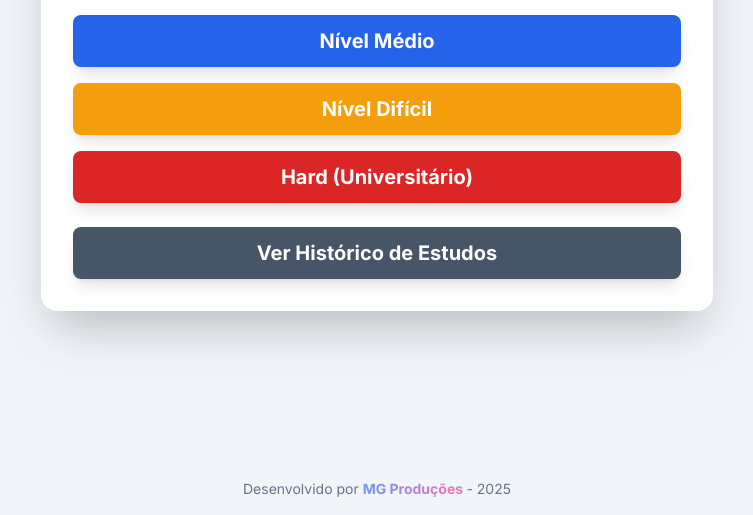
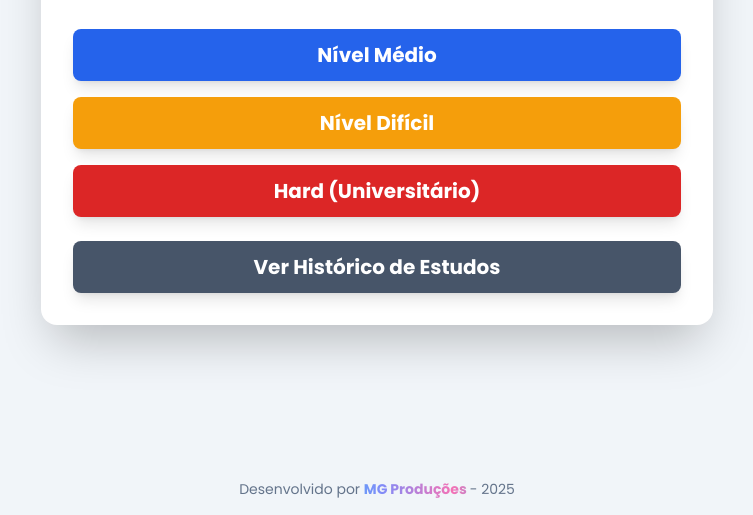
Before and after one commit to MaikonGino/quiz, a plain HTML site: page index.html in a window 1280 px wide. Shown: the part 285-800 px from the top of the page, without its empty margins (263-1016 px from the left). Drawn offline with nearby package versions, Linux system fonts and the light colour scheme.

Commit message:
Atualizar o index.html

```diff
--- a/index.html
+++ b/index.html
@@ -20,10 +20,10 @@
     <script src="https://cdnjs.cloudflare.com/ajax/libs/tone/14.7.77/Tone.js"></script>
     <link rel="preconnect" href="https://fonts.googleapis.com">
     <link rel="preconnect" href="https://fonts.gstatic.com" crossorigin>
-    <link href="https://fonts.googleapis.com/css2?family=Inter:wght@400;500;600;700&display=swap" rel="stylesheet">
+    <link href="https://fonts.googleapis.com/css2?family=Poppins:wght@400;500;600;700&display=swap" rel="stylesheet">
     <style>
         body {
-            font-family: 'Inter', sans-serif;
+    font-family: 'Poppins', sans-serif;
 }
         .quiz-option, .level-button, .history-button, .action-button, .tab-button {
             transition: all 0.2s ease-in-out;
@@ -86,11 +86,11 @@
         }
     </style>
 </head>
-<body class="bg-slate-100 dark:bg-slate-900 text-slate-800 dark:text-slate-200 flex flex-col min-h-screen">
+<body class="bg-slate-100 dark:bg-slate-900 text-slate-800 dark:text-slate-200 grid grid-rows-[1fr_auto] min-h-screen">
 
     <div id="animation-overlay" class="absolute top-0 left-0 w-full h-full pointer-events-none z-50"></div>
 
-    <main class="w-full flex-grow flex items-center justify-center p-4">
+    <main class="w-full flex items-center justify-center p-4">
         <div id="quiz-container" class="w-full max-w-2xl bg-white dark:bg-slate-800 rounded-2xl shadow-2xl p-6 md:p-8 relative z-10">
 
             <button id="theme-toggle" class="absolute top-4 right-4 p-2 rounded-full text-slate-500 dark:text-slate-400 hover:bg-slate-200 dark:hover:bg-slate-700 focus-visible:outline-none focus-visible:ring-2 focus-visible:ring-offset-2 focus-visible:ring-sky-500 dark:focus-visible:ring-offset-slate-800" title="Alterar tema">
@@ -108,7 +108,6 @@
                 </div>
                 <button onclick="showHistoryScreen()" class="history-button w-full bg-slate-600 text-white font-bold py-3 px-6 rounded-lg hover:bg-slate-700 text-xl shadow-lg focus-visible:outline-none focus-visible:ring-2 focus-visible:ring-offset-2 focus-visible:ring-slate-500 dark:focus-visible:ring-offset-slate-900">Ver Histórico de Estudos</button>
             </div>
-
             <div id="game-screen" class="hidden">
                 <div class="flex justify-between items-start border-b border-slate-200 dark:border-slate-700 pb-4 mb-6">
                     <div>
@@ -132,7 +131,6 @@
                     <button id="next-button" onclick="nextQuestion()" class="action-button w-1/2 bg-emerald-600 text-white font-bold py-3 px-6 rounded-lg shadow-md hidden focus-visible:outline-none focus-visible:ring-2 focus-visible:ring-offset-2 focus-visible:ring-emerald-500 dark:focus-visible:ring-offset-slate-800">Próxima</button>
                 </div>
             </div>
-
             <div id="end-screen" class="hidden text-center">
                  <h2 class="text-3xl font-bold mb-4">Fim da Rodada!</h2>
                  <p class="text-slate-600 dark:text-slate-400 text-xl mb-2">Sua pontuação foi:</p>
@@ -157,8 +155,7 @@
             </div>
         </div>
     </main>
-
-    <footer class="text-center p-4 text-slate-500 dark:text-slate-400 text-sm sticky bottom-0 w-full bg-slate-100 dark:bg-slate-900">
+    <footer class="text-center p-4 text-slate-500 dark:text-slate-400 text-sm bg-slate-100 dark:bg-slate-900">
         Desenvolvido por
         <a href="https://portfoliomaikongino.web.app/" target="_blank" rel="noopener noreferrer" class="font-bold animated-gradient hover:opacity-80 transition-opacity">
             MG Produções
@@ -192,7 +189,6 @@
             localStorage.setItem('color-theme', isCurrentlyDark ? 'light' : 'dark');
             applyTheme(!isCurrentlyDark);
         });
-
         const questions = {
             medium: [
                 { question: "Qual é a abstração fundamental do Amazon EC2?", options: ["Um contêiner leve e portátil.", "Uma Máquina Virtual (VM) na infraestrutura da AWS.", "Uma função serverless que executa código sob demanda.", "Um banco de dados relacional totalmente gerenciado."], answer: "Uma Máquina Virtual (VM) na infraestrutura da AWS." },
@@ -206,7 +202,7 @@
                 { question: "O que significa dizer que uma arquitetura é 'Event-Driven' (Orientada a Eventos)?", options: ["Que o código é executado em intervalos de tempo fixos, definidos pelo desenvolvedor.", "Que as funções são acionadas em resposta a eventos, como o upload de um arquivo.", "Que a aplicação só pode ser acessada através de uma API RESTful.", "Que a infraestrutura é provisionada manualmente antes da execução do código."], answer: "Que as funções são acionadas em resposta a eventos, como o upload de um arquivo." },
                 { question: "Qual o objetivo principal do AWS IAM (Identity and Access Management)?", options: ["Monitorar as métricas de desempenho dos recursos da AWS, como CPU e memória.", "Controlar o acesso aos recursos da AWS, definindo permissões para usuários e serviços.", "Orquestrar a implantação de contêineres em um cluster de instâncias EC2.", "Fornecer uma rede virtual isolada para lançar recursos da AWS com segurança."], answer: "Controlar o acesso aos recursos da AWS, definindo permissões para usuários e serviços." },
                 { question: "O que é uma AMI (Amazon Machine Image)?", options: ["Um serviço de banco de dados NoSQL totalmente gerenciado pela AWS.", "Um modelo pré-configurado para instâncias EC2, contendo SO e software.", "Uma interface de linha de comando para interagir com os serviços da AWS.", "Um contêiner Docker otimizado para rodar em ambientes da Amazon."], answer: "Um modelo pré-configurado para instâncias EC2, contendo SO e software." },
-                 question: "Qual é o principal propósito do Amazon S3 (Simple Storage Service)?", options: ["Executar código de aplicação em resposta a eventos de forma serverless.", "Fornecer poder computacional escalável na forma de máquinas virtuais.", "Armazenar e recuperar qualquer quantidade de dados, a qualquer momento, de qualquer lugar.", "Oferecer um serviço de banco de dados relacional gerenciado com alta disponibilidade."], answer: "Armazenar e recuperar qualquer quantidade de dados, a qualquer momento, de qualquer lugar." },
+                { question: "Qual é o principal propósito do Amazon S3 (Simple Storage Service)?", options: ["Executar código de aplicação em resposta a eventos de forma serverless.", "Fornecer poder computacional escalável na forma de máquinas virtuais.", "Armazenar e recuperar qualquer quantidade de dados, a qualquer momento, de qualquer lugar.", "Oferecer um serviço de banco de dados relacional gerenciado com alta disponibilidade."], answer: "Armazenar e recuperar qualquer quantidade de dados, a qualquer momento, de qualquer lugar." },
                 { question: "No contexto da AWS, o que é uma VPC (Virtual Private Cloud)?", options: ["Um data center físico localizado em uma região geográfica específica.", "Uma rede virtual logicamente isolada dentro da nuvem da AWS.", "Um serviço de balanceamento de carga que distribui o tráfego de entrada.", "Um contêiner que agrupa uma ou mais aplicações para implantação."], answer: "Uma rede virtual logicamente isolada dentro da nuvem da AWS." },
                 { question: "Qual a função do AWS Auto Scaling?", options: ["Realizar backups automáticos de bancos de dados RDS em horários pré-definidos.", "Ajustar automaticamente o número de instâncias EC2 com base na demanda.", "Criptografar automaticamente os dados armazenados em volumes EBS.", "Distribuir o tráfego de rede entre diferentes Zonas de Disponibilidade."], answer: "Ajustar automaticamente o número de instâncias EC2 com base na demanda." },
                 { question: "Qual componente do Kubernetes é responsável por expor a API do cluster?", options: ["etcd", "Scheduler", "API Server", "Kubelet"], answer: "API Server" },
@@ -337,7 +333,7 @@ university: [
                 { question: "Qual a função do 'API Gateway' em uma arquitetura serverless?", options: ["Executar o código das funções Lambda em um ambiente seguro e isolado.", "Atuar como a porta de entrada para as funções, gerenciando requisições HTTP.", "Armazenar o código-fonte das funções e gerenciar suas diferentes versões.", "Monitorar as execuções das funções e coletar métricas de desempenho."], answer: "Atuar como a porta de entrada para as funções, gerenciando requisições HTTP." },
                 { question: "O que significa a arquitetura 'mestre-escravo' do Kubernetes?", options: ["Que todos os nós do cluster têm as mesmas responsabilidades de gerenciamento.", "A arquitetura com um 'control plane' (mestre) e 'worker nodes' (escravos).", "Um modelo onde um cluster pode controlar outros clusters de forma hierárquica.", "Um termo obsoleto que não se aplica à arquitetura moderna da plataforma."], answer: "A arquitetura com um 'control plane' (mestre) e 'worker nodes' (escravos)." },
                 { question: "Qual o objetivo do AWS Amplify?", options: ["Fornecer um serviço de orquestração de contêineres baseado em Kubernetes.", "Oferecer uma plataforma BaaS para simplificar o desenvolvimento de backends.", "Gerenciar a infraestrutura de rede de uma VPC de forma automatizada.", "Executar testes de carga em aplicações web para verificar sua escalabilidade."], answer: "Oferecer uma plataforma BaaS para simplificar o desenvolvimento de backends." },
-                { question: "Por que o 'isolamento' é uma característica importante dos contêineres?", options: ["Para permitir que contêineres diferentes compartilhem o mesmo sistema de arquivos.", "Para garantir que um contêiner não possa interferir nos processos de outro.", "Para que todos os contêineres em um host executem como um único processo.", "Para facilitar a comunicação direta entre todos os contêineres sem restrições."], answer: "Para garantir que um contêiner não possa interferir nos processos de outro." },
+                { question: "Por que o 'isolamento' é uma { question: "Por que o 'isolamento' é uma característica importante dos contêineres?", options: ["Para permitir que contêineres diferentes compartilhem o mesmo sistema de arquivos.", "Para garantir que um contêiner não possa interferir nos processos de outro.", "Para que todos os contêineres em um host executem como um único processo.", "Para facilitar a comunicação direta entre todos os contêineres sem restrições."], answer: "Para garantir que um contêiner não possa interferir nos processos de outro." },
                 { question: "Qual a relação entre DevOps e o 'time-to-market'?", options: ["As práticas DevOps aumentam o 'time-to-market' ao adicionar mais etapas manuais.", "O DevOps visa reduzir o 'time-to-market' automatizando a entrega de software.", "Não há relação direta entre as práticas DevOps e o tempo de lançamento.", "O 'time-to-market' refere-se ao tempo de resposta da aplicação, otimizado pelo DevOps."], answer: "O DevOps visa reduzir o 'time-to-market' automatizando a entrega de software." },
                 { question: "O que é 'orquestração' no contexto da nuvem?", options: ["A configuração manual de cada servidor individualmente para garantir o controle.", "A coordenação e o gerenciamento automatizado de sistemas e serviços complexos.", "A prática de usar um único serviço de nuvem para todas as necessidades da aplicação.", "O processo de migrar uma aplicação de um ambiente on-premises para a nuvem."], answer: "A coordenação e o gerenciamento automatizado de sistemas e serviços complexos." },
                 { question: "O que o Amazon ECR (Elastic Container Registry) fornece?", options: ["Um serviço de computação serverless para executar contêineres sem gerenciar servidores.", "Um registro de imagens de contêiner privado, seguro e gerenciado.", "Um orquestrador de contêineres baseado no projeto de código aberto Kubernetes.", "Um serviço de monitoramento para coletar métricas de clusters de contêineres."], answer: "Um registro de imagens de contêiner privado, seguro e gerenciado." },
@@ -347,7 +343,6 @@ university: [
                 { question: "O que é um 'release channel' no GKE?", options: ["Um canal de comunicação para suporte técnico com a equipe do Google.", "Uma funcionalidade que permite atualizações automáticas controladas do cluster.", "Um tipo de rede virtual para conectar clusters GKE em diferentes regiões.", "Uma política de segurança que restringe o acesso ao control plane do cluster."], answer: "Uma funcionalidade que permite atualizações automáticas controladas do cluster." }
             ]
         };
-
         let questionPools = {};
         let currentDifficulty = '';
         let currentQuestions = [];
@@ -453,7 +448,6 @@ university: [
             totalQuestionsEl.textContent = totalGameQuestions;
             displayQuestion();
         }
-
         function displayQuestion() {
             selectedOption = null;
             confirmButton.disabled = true;
@@ -520,6 +514,7 @@ university: [
             showScreen('end-screen');
             finalScoreEl.textContent = `${score}/${totalGameQuestions}`;
         }
+
         function saveScoreToHistory() {
             const history = JSON.parse(localStorage.getItem('cloudQuizHistory_v2')) || [];
             history.push({
```
Lines whose indentation alone changed are shown as unchanged.
